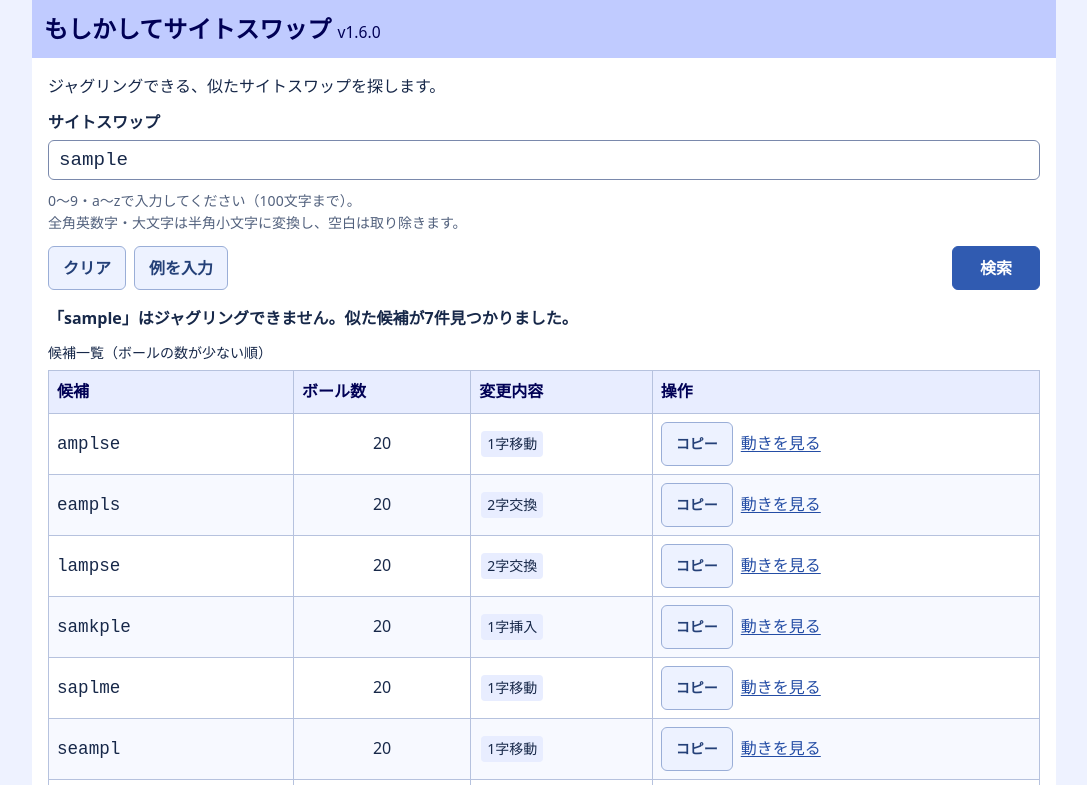
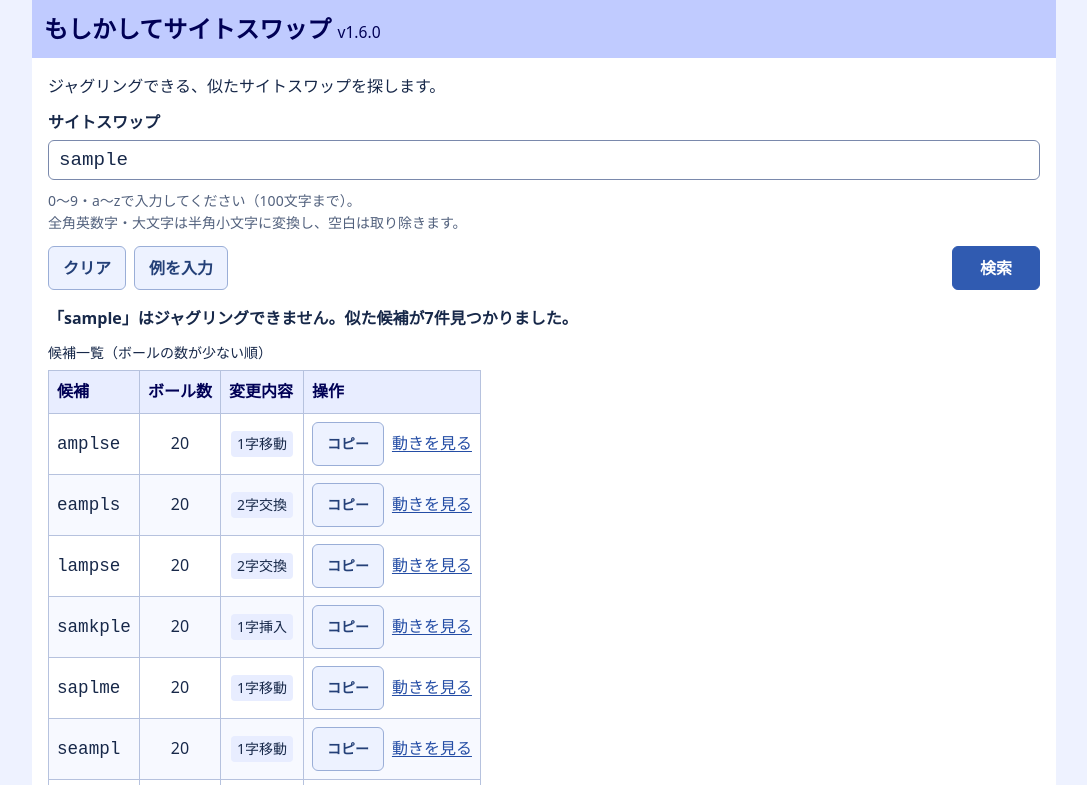
Before and after one commit to tatt61880/did_you_mean, a website: page index.html in a window 1280 px wide. Both pictures are taken after typing "Sample" into the empty fields and a click on the button "検索". Shown: the top 785 px of the page, without its empty margins (96-1183 px from the left). Drawn offline with Linux system fonts and the light colour scheme.

Commit message:
Update main.css

```diff
--- a/css/main.css
+++ b/css/main.css
@@ -214,8 +214,16 @@ code {
   overflow-wrap: anywhere;
 }
 
+#result-table {
+  width: auto;
+  max-width: 100%;
+}
+
+#result-table th:nth-child(2) {
+  width: 5em;
+}
+
 #result-table td:first-child {
-  min-width: 7em;
   max-width: 20em;
 }
 
@@ -286,6 +294,7 @@ summary {
   }
 
   #result-table {
+    width: 100%;
     table-layout: fixed;
   }
 
```
